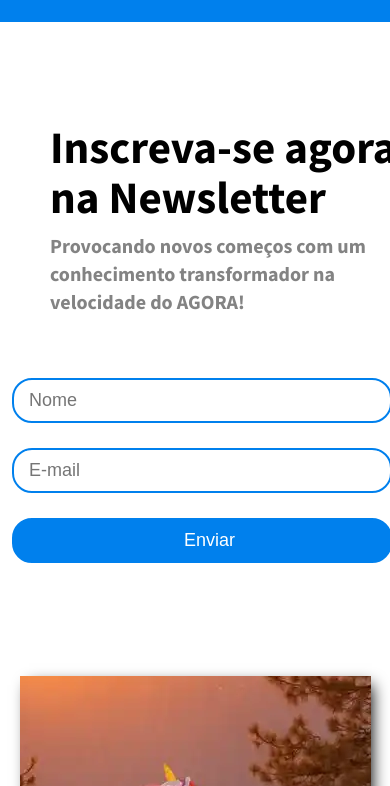
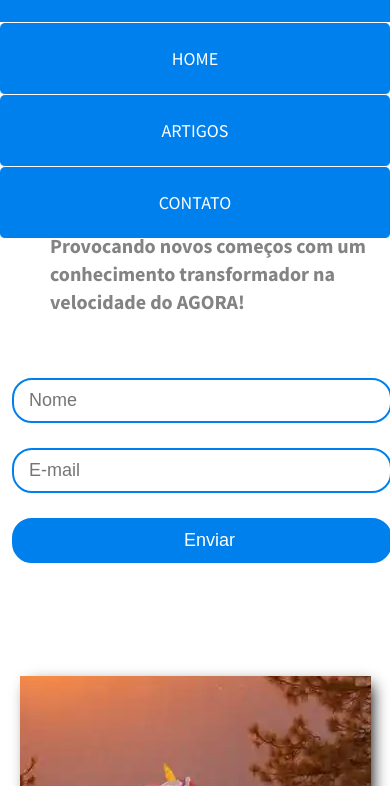
Before and after one commit to julrodrigues/aulao_tech_academy, a plain HTML site: page index.html in a window 390 px wide. Both pictures are taken after a click on the label 355 px from the left and 40 px from the top of the page. Shown: the part 58-844 px from the top of the page. Drawn offline with Linux system fonts and the light colour scheme.

Commit message:
Implementa menu lateral retratil mobile

```diff
--- a/CSS/responsive.css
+++ b/CSS/responsive.css
@@ -36,22 +36,46 @@
 }
 
 @media (max-width: 630px){
-    nav {
-        display: none;
+    .menu-button-container {
+        display: flex;
     }
+
+    .menu{
+        position: absolute;
+        margin-top: 30px;
+        flex-direction: column;
+        width: 100vw;
+        justify-content: center;
+        align-items: center;
+        left: 100%;
+        transform: translateX(100vw);
+        transition: 0.5s ease transform;
+    }
+
+    .menu>li {
+        display: flex;
+        justify-content: center;
+        margin: 0;
+        padding: 0px;
+        width: 100%;
+        color: white;
+        background-color: #0080ed;
+        border-radius: 5px;
+    }
+
+    .menu>li:not(last-child){
+        border-bottom: 1px solid white;
+    }
+
+    .menu li a {
+        flex: 1;
+        text-align: center;
+    }
+
+
+
     main .container-menu img{
         display: none;
-    }
-    .container-menu{
-        height: 100%;
-        display: flex;
-        align-items: center;
-        justify-content: center;
-    }
-
-    #checkbox-menu{
-        position: absolute;
-        opacity: 0;
     }
 
     label{
@@ -95,4 +119,14 @@
         transform: rotate(45deg);
         top: 8px;
     }
+
+    nav.menu{
+        width: 100%;
+    }
+
+    #checkbox-menu:checked~nav .menu {
+        transform: translateX(-100vw);
+        transition: 0.5s ease transform;
+    }
+
 }
```
